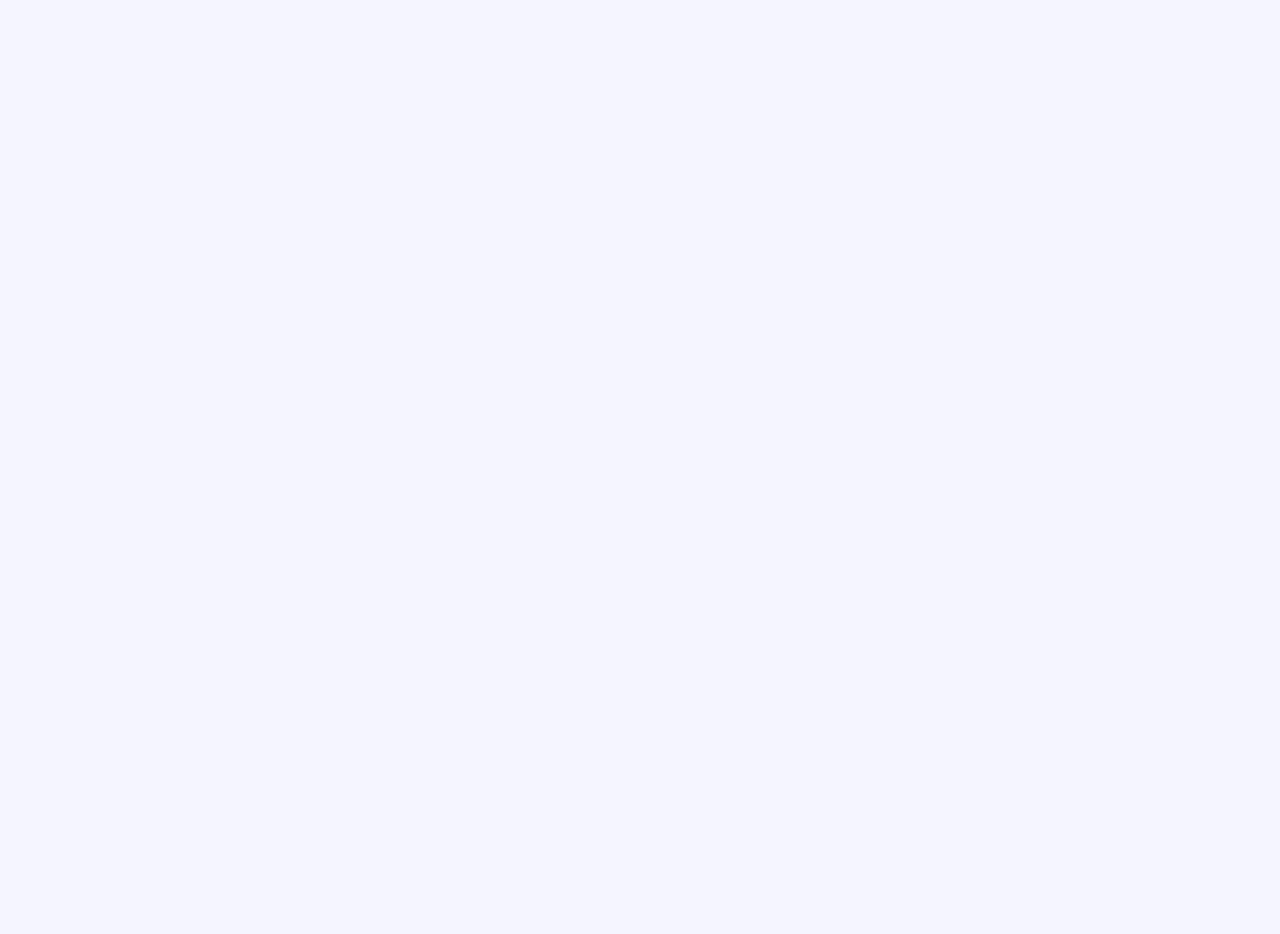
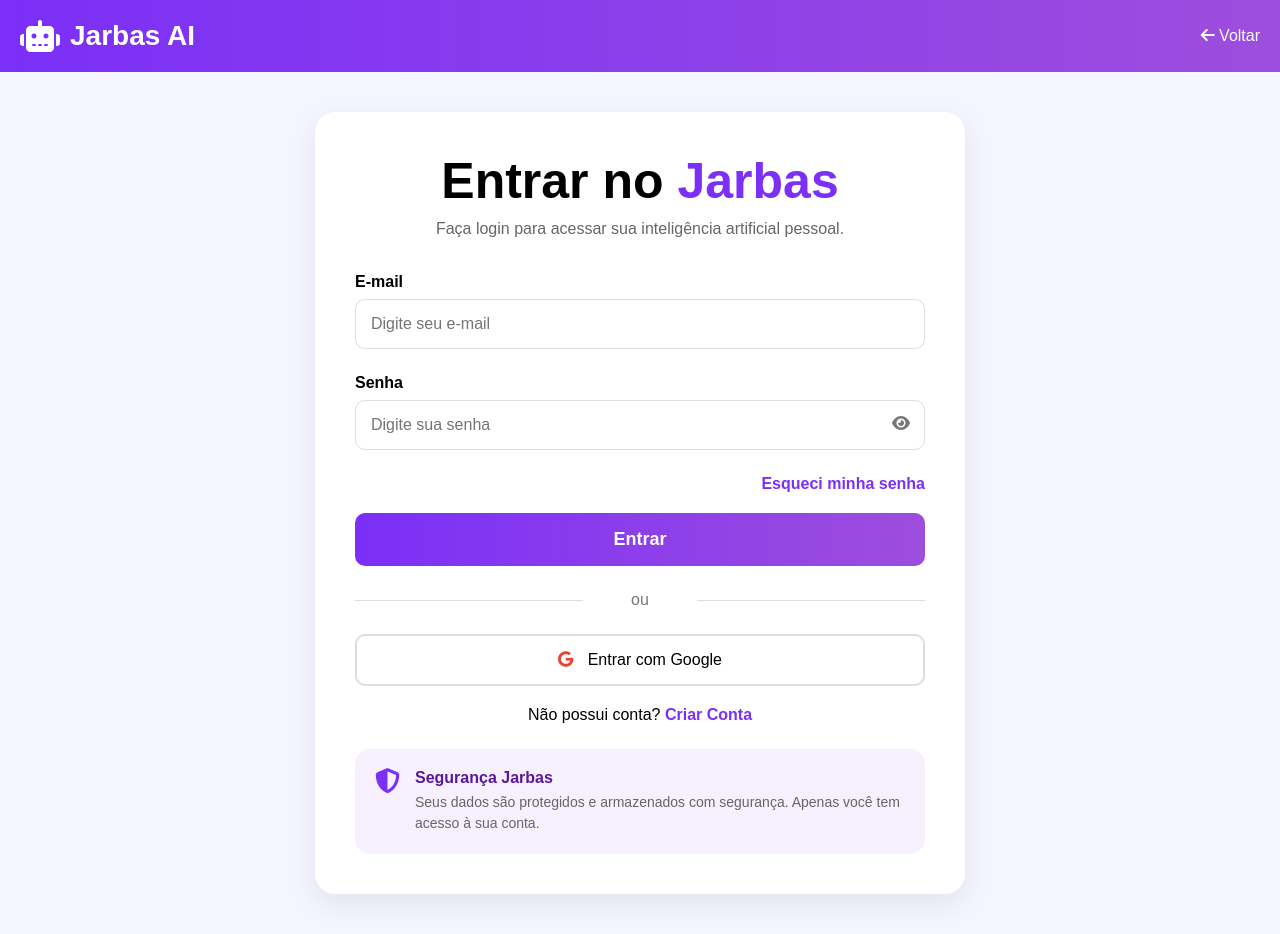
Before and after one commit to jeancarlosfaveros0103-cpu/jarbas-ai, a Flask app: page /login in a window 1280 px wide. Before the commit the page is empty. Before the commit the page ends 800 px from the top, so only its background shows below. Run offline with Flask 3, Linux system fonts and the light colour scheme.

Commit message:
Update login.html

```diff
--- a/templates/login.html
+++ b/templates/login.html
@@ -3,13 +3,11 @@
 <head>
 <meta charset="UTF-8">
 <meta name="viewport" content="width=device-width, initial-scale=1.0">
-
 <title>Login - Jarbas AI</title>
 
 <link rel="stylesheet" href="https://cdnjs.cloudflare.com/ajax/libs/font-awesome/6.5.0/css/all.min.css">
 
 <style>
-
 *{
     margin:0;
     padding:0;
@@ -50,7 +48,6 @@ body{
 }
 
 .container{
-    width:100%;
     display:flex;
     justify-content:center;
     padding:40px 20px;
@@ -67,7 +64,7 @@ body{
 
 .title{
     text-align:center;
-    font-size:52px;
+    font-size:50px;
     margin-bottom:10px;
 }
 
@@ -104,8 +101,8 @@ body{
     position:absolute;
     right:15px;
     top:15px;
+    cursor:pointer;
     color:#777;
-    cursor:pointer;
 }
 
 .forgot{
@@ -116,19 +113,19 @@ body{
 .forgot a{
     text-decoration:none;
     color:#7b2ff7;
-    font-weight:600;
+    font-weight:bold;
 }
 
 .btn{
     width:100%;
-    background:linear-gradient(90deg,#7b2ff7,#9d4edd);
-    color:white;
     border:none;
     padding:16px;
     border-radius:10px;
+    color:white;
     font-size:18px;
     font-weight:bold;
     cursor:pointer;
+    background:linear-gradient(90deg,#7b2ff7,#9d4edd);
 }
 
 .divider{
@@ -159,11 +156,11 @@ body{
 .google-btn{
     width:100%;
     padding:15px;
-    background:white;
     border:2px solid #ddd;
     border-radius:10px;
+    background:white;
     cursor:pointer;
-    font-size:17px;
+    font-size:16px;
 }
 
 .google-btn i{
@@ -185,11 +182,10 @@ body{
 .security{
     margin-top:25px;
     background:#f7f0ff;
+    border-radius:15px;
     padding:20px;
-    border-radius:15px;
     display:flex;
     gap:15px;
-    align-items:flex-start;
 }
 
 .security i{
@@ -202,4 +198,110 @@ body{
     margin-bottom:5px;
 }
 
-.security p
+.security p{
+    color:#666;
+    font-size:14px;
+    line-height:1.5;
+}
+</style>
+</head>
+
+<body>
+
+<div class="topbar">
+    <div class="logo">
+        <i class="fas fa-robot"></i>
+        Jarbas AI
+    </div>
+
+    <a href="/" class="voltar">
+        <i class="fas fa-arrow-left"></i> Voltar
+    </a>
+</div>
+
+<div class="container">
+
+    <div class="card">
+
+        <h1 class="title">
+            Entrar no <span>Jarbas</span>
+        </h1>
+
+        <p class="subtitle">
+            Faça login para acessar sua inteligência artificial pessoal.
+        </p>
+
+        <form>
+
+            <label class="label">E-mail</label>
+
+            <div class="input-group">
+                <input type="email" placeholder="Digite seu e-mail" required>
+            </div>
+
+            <label class="label">Senha</label>
+
+            <div class="input-group">
+                <input type="password" id="senha" placeholder="Digite sua senha" required>
+
+                <i class="fas fa-eye eye" onclick="mostrarSenha()"></i>
+            </div>
+
+            <div class="forgot">
+                <a href="#">Esqueci minha senha</a>
+            </div>
+
+            <button class="btn" type="submit">
+                Entrar
+            </button>
+
+        </form>
+
+        <div class="divider">
+            ou
+        </div>
+
+        <button class="google-btn">
+            <i class="fab fa-google"></i>
+            Entrar com Google
+        </button>
+
+        <div class="register">
+            Não possui conta?
+            <a href="/register">Criar Conta</a>
+        </div>
+
+        <div class="security">
+
+            <i class="fas fa-shield-alt"></i>
+
+            <div>
+                <h4>Segurança Jarbas</h4>
+
+                <p>
+                    Seus dados são protegidos e armazenados com segurança.
+                    Apenas você tem acesso à sua conta.
+                </p>
+            </div>
+
+        </div>
+
+    </div>
+
+</div>
+
+<script>
+function mostrarSenha(){
+
+    let senha = document.getElementById("senha");
+
+    if(senha.type === "password"){
+        senha.type = "text";
+    }else{
+        senha.type = "password";
+    }
+}
+</script>
+
+</body>
+</html>
```
